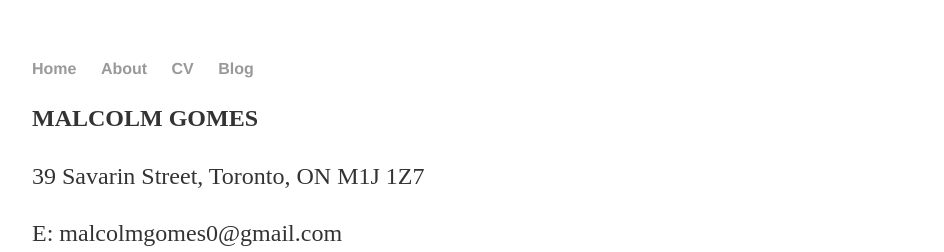
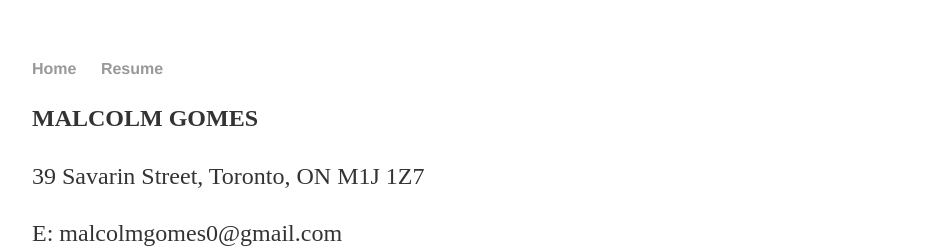
Before and after one commit to MalcolmGomes/MalcolmGomes.github.io, a Jekyll site: the page built from cv.html, in a window 1280 px wide. Shown: the top 252 px of the page, without its empty margins (160-1104 px from the left). Built offline with Jekyll 4.4.1, drawn with Linux system fonts in a browser that asks for light colours.

Commit message:
Update default.html

```diff
--- a/_layouts/default.html
+++ b/_layouts/default.html
@@ -9,9 +9,7 @@
 			<nav>
 	    		<ul>
 	        		<li><a href="/">Home</a></li>
-		        	<li><a href="/about">About</a></li>
-	        		<li><a href="/cv">CV</a></li>
-	        		<li><a href="/blog">Blog</a></li>
+	        		<li><a href="/cv">Resume</a></li>
 	    		</ul>
 			</nav>
 			<div class="container">
```
